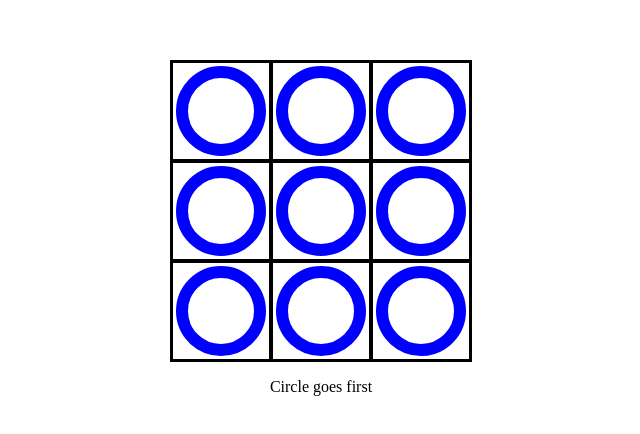
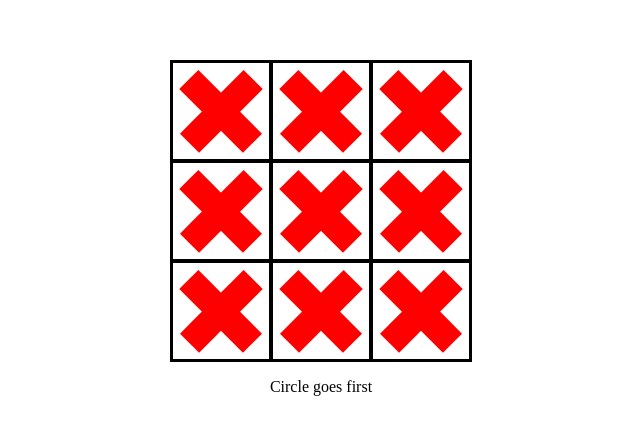
Before and after one commit to Gayaththri/Tic-tac-toe, a plain HTML site: page index.html in a window 1280 px wide. Shown: the part 164-598 px from the top of the page, without its empty margins (319-959 px from the left). Drawn offline with Linux system fonts and the light colour scheme.

Commit message:
Created game board with squares

```diff
--- a/app.js
+++ b/app.js
@@ -9,7 +9,7 @@ function createBoard() {
     const cellElement = document.createElement("div");
     cellElement.classList.add("square");
     const circleElement = document.createElement("div");
-    circleElement.classList.add("circle");
+    circleElement.classList.add("cross");
     cellElement.append(circleElement);
     gameBoard.append(cellElement);
   });
--- a/styles.css
+++ b/styles.css
@@ -35,3 +35,30 @@ body {
     border: 12px solid blue;
     box-sizing: border-box;
 }
+
+.cross{
+    height: 90px;
+    width: 90px;
+    position: relative;
+    transform: rotate(45deg);
+}
+
+.cross:before, .cross:after{
+    content: "";
+    position: absolute;
+    background-color: red;
+}
+
+.cross:before{
+    left: 50%;
+    width: 30%;
+    height: 100%;
+    margin-left: -15%;
+}
+
+.cross:after{
+    top: 50%;
+    width: 100%;
+    height: 30%;
+    margin-top: -15%;
+}
```
